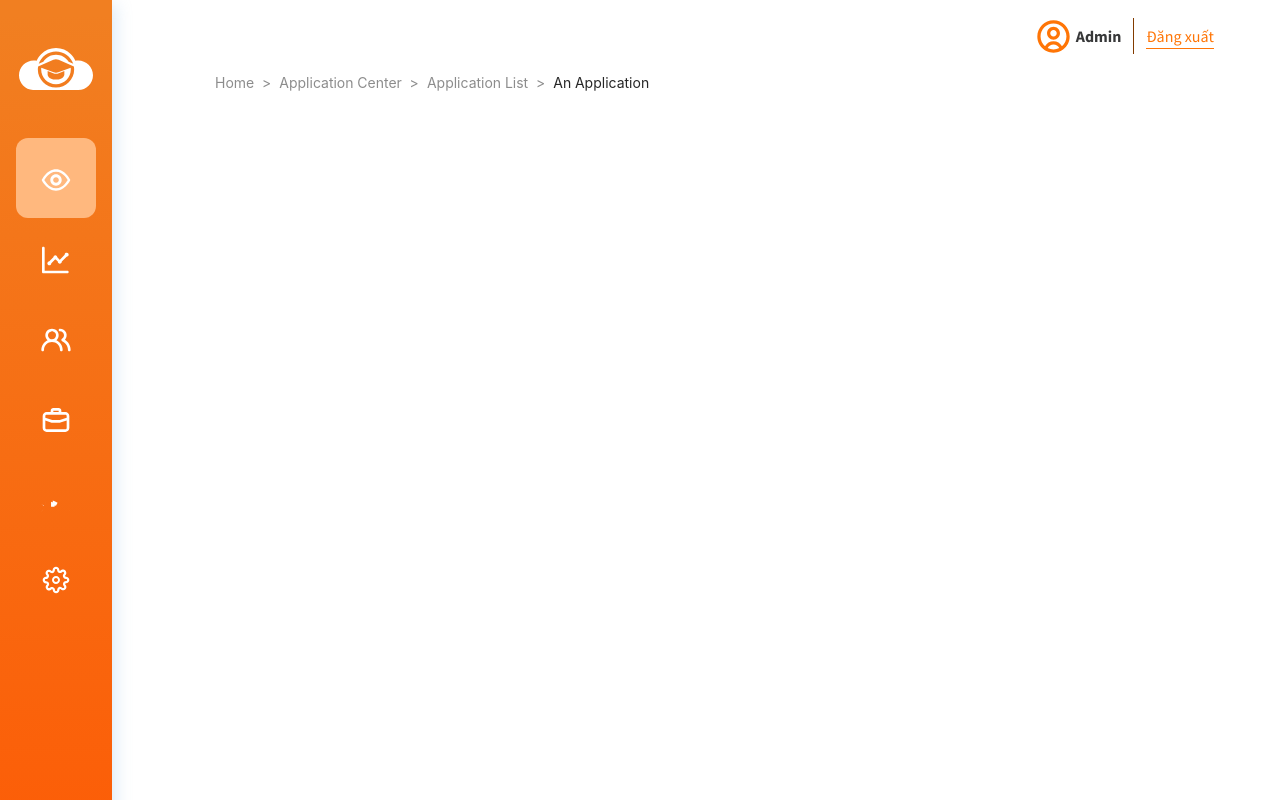
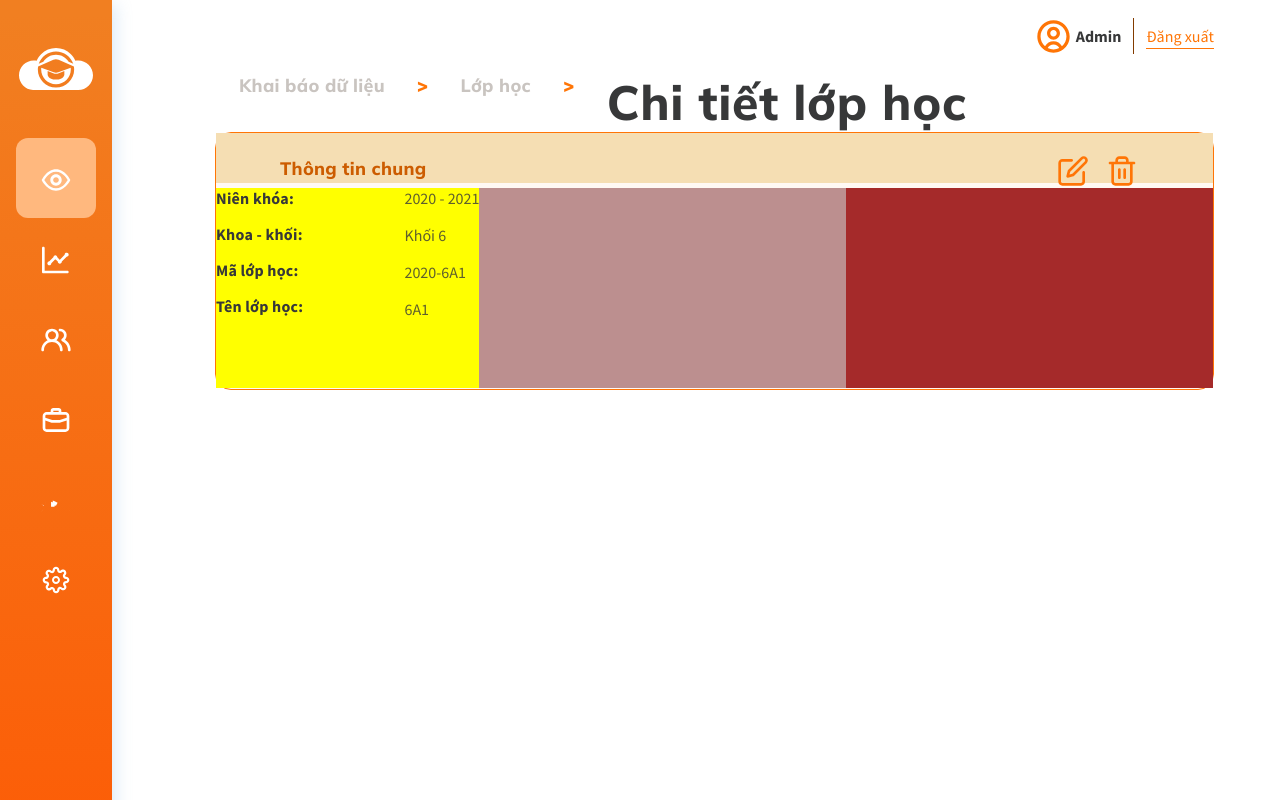
Before and after one commit to detulaptrinh/AltaTeamTsx, a React (Create React App) app: page /boxdatadetail in a window 1280 px wide. Shown: the top 800 px of the page. Built offline with nearby package versions, Linux system fonts and the light colour scheme.

Commit message:
huy add page6 detail

```diff
--- a/src/components/page6_class_detail/Page6_class_detail.tsx
+++ b/src/components/page6_class_detail/Page6_class_detail.tsx
@@ -1,17 +1,51 @@
 import React, { Component } from 'react';
 import { Breadcrumb } from 'antd';
-
+import './page6_class_detail.css'
+import editIcon from '../../assets/boxdata/editIcon.svg'
+import trashIcon from '../../assets/boxdata/trashIcon.svg'
 
 class Page6_class_detail extends Component {
     render() {
         return (
             <>
-                <Breadcrumb separator=">">
-                    <Breadcrumb.Item>Home</Breadcrumb.Item>
-                    <Breadcrumb.Item href="">Application Center</Breadcrumb.Item>
-                    <Breadcrumb.Item href="">Application List</Breadcrumb.Item>
-                    <Breadcrumb.Item>An Application</Breadcrumb.Item>
-                </Breadcrumb>
+                <div className="box-class-detail__breadcrumb">
+                    <Breadcrumb separator=">">
+                        <Breadcrumb.Item className="box-class-detail__breadcrumb-item">Khai báo dữ liệu</Breadcrumb.Item>
+                        <Breadcrumb.Item className="box-class-detail__breadcrumb-item">Lớp học</Breadcrumb.Item>
+                        <Breadcrumb.Item className="box-class-detail__breadcrumb-item-active">Chi tiết lớp học</Breadcrumb.Item>
+                    </Breadcrumb>
+                </div>
+                <div className="box-class-detail__box">
+                    <div className="box-class-detail__box-title">
+                        <p className="box-class-detail__box-title__txt">Thông tin chung</p>
+                        <div className="box-class-detail__box-title__button">
+                            <button className="box-class-detail__box-title__button-btn" >
+                                <img src={editIcon} alt="" />
+                            </button>
+                            <button className="box-class-detail__box-title__button-btn">
+                                <img src={trashIcon} alt="" />
+                            </button>
+                        </div>
+                    </div>
+                    <div className="box-class-detail__box-subtitle">
+                        <div className="box-class-detail__box1">
+                            <div className="box-class-detail__box1-title">
+                                <p>Niên khóa:</p>
+                                <p>Khoa - khối:</p>
+                                <p>Mã lớp học:</p>
+                                <p>Tên lớp học:</p>
+                            </div>
+                            <div className="box-class-detail__box1-txt">
+                                <p>2020 - 2021</p>
+                                <p>Khối 6</p>
+                                <p>2020-6A1</p>
+                                <p>6A1</p>
+                            </div>
+                        </div>
+                        <div className="box-class-detail__box2"></div>
+                        <div className="box-class-detail__box3"></div>
+                    </div>
+                </div>
             </>
         );
     }
--- a/src/components/page6_class_detail/page6_class_detail.css
+++ b/src/components/page6_class_detail/page6_class_detail.css
@@ -0,0 +1,105 @@
+.box-class-detail__breadcrumb .ant-breadcrumb .box-class-detail__breadcrumb-item {
+    font-family: Mulish;
+    font-style: normal;
+    font-weight: 800;
+    font-size: 1.8rem;
+    line-height: 2.3rem;
+    letter-spacing: 0.015em;
+    color: #c9c4c0;
+    flex: none;
+    order: 0;
+    flex-grow: 0;
+    margin: 0rem 2.4rem;
+}
+.box-class-detail__breadcrumb .ant-breadcrumb span {
+    font-size: 1.8rem;
+    font-weight: 800;
+    color: #ff7506;
+}
+.box-class-detail__breadcrumb .ant-breadcrumb .box-class-detail__breadcrumb-item-active {
+    font-family: Mulish;
+    font-style: normal;
+    font-weight: 800;
+    font-size: 4.8rem;
+    line-height: 6rem;
+    letter-spacing: 0.015em;
+    color: #373839;
+    flex: none;
+    order: 4;
+    flex-grow: 0;
+    margin: 0rem 2.4rem;
+}
+/*  */
+.box-class-detail__box {
+    width: 100%;
+    height: 25.8rem;
+    background: #fff9f4;
+    border: 1px solid #ff7506;
+    box-sizing: border-box;
+    border-radius: 1.6rem;
+}
+.box-class-detail__box-title {
+    width: 100%;
+    height: 5rem;
+    background-color: wheat;
+}
+.box-class-detail__box-title__txt {
+    float: left;
+    font-family: Mulish;
+    font-style: normal;
+    font-weight: 800;
+    font-size: 1.8rem;
+    line-height: 2.3rem;
+    letter-spacing: 0.015em;
+    color: #cc5c00;
+    margin: 2.4rem 0 0 6.4rem;
+}
+.box-class-detail__box-title__button {
+    float: right;
+    margin: 2.133rem 6.933rem 0 0;
+}
+.box-class-detail__box-title__button-btn {
+    background: none;
+    border: none;
+    margin-left: 0.5rem;
+}
+.box-class-detail__box-subtitle {
+    display: flex;
+    width: 100%;
+    height: 20rem;
+}
+.box-class-detail__box1 {
+    width: calc(100% - 64rem);
+    height: 100%;
+    background-color: yellow;
+}
+.box-class-detail__box1-title {
+    float: left;
+    font-family: Source Sans Pro;
+    font-style: normal;
+    font-weight: bold;
+    font-size: 1.6rem;
+    line-height: 2rem;
+    letter-spacing: 0.015em;
+    color: #373839;
+}
+.box-class-detail__box1-txt {
+    float: right;
+    font-family: Source Sans Pro;
+    font-style: normal;
+    font-weight: normal;
+    font-size: 1.6rem;
+    line-height: 130%;
+    color: #373839;
+    opacity: 0.8;
+}
+.box-class-detail__box2 {
+    width: calc(100% - 50rem);
+    height: 100%;
+    background-color: rosybrown;
+}
+.box-class-detail__box3 {
+    width: calc(100% - 50rem);
+    height: 100%;
+    background-color: brown;
+}
```
Also changed, not shown: src/assets/boxdata/chevron_big_rightIcon.svg (added).
